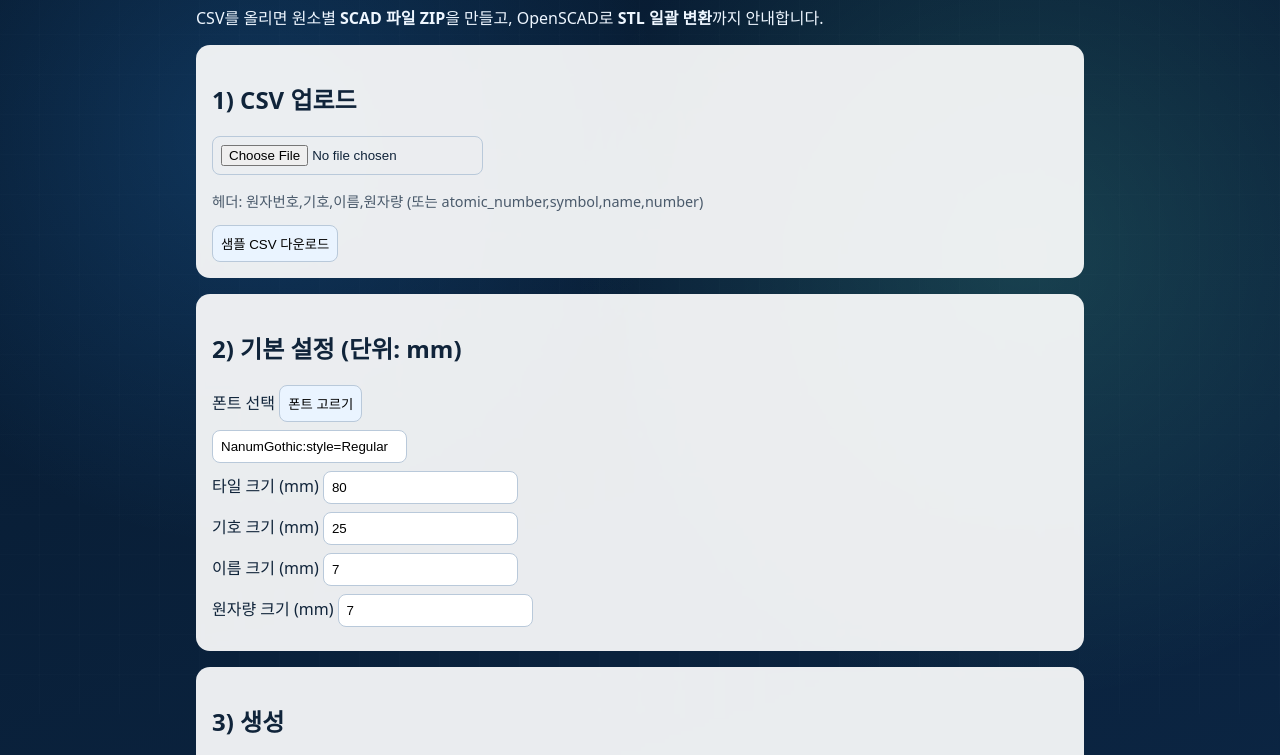
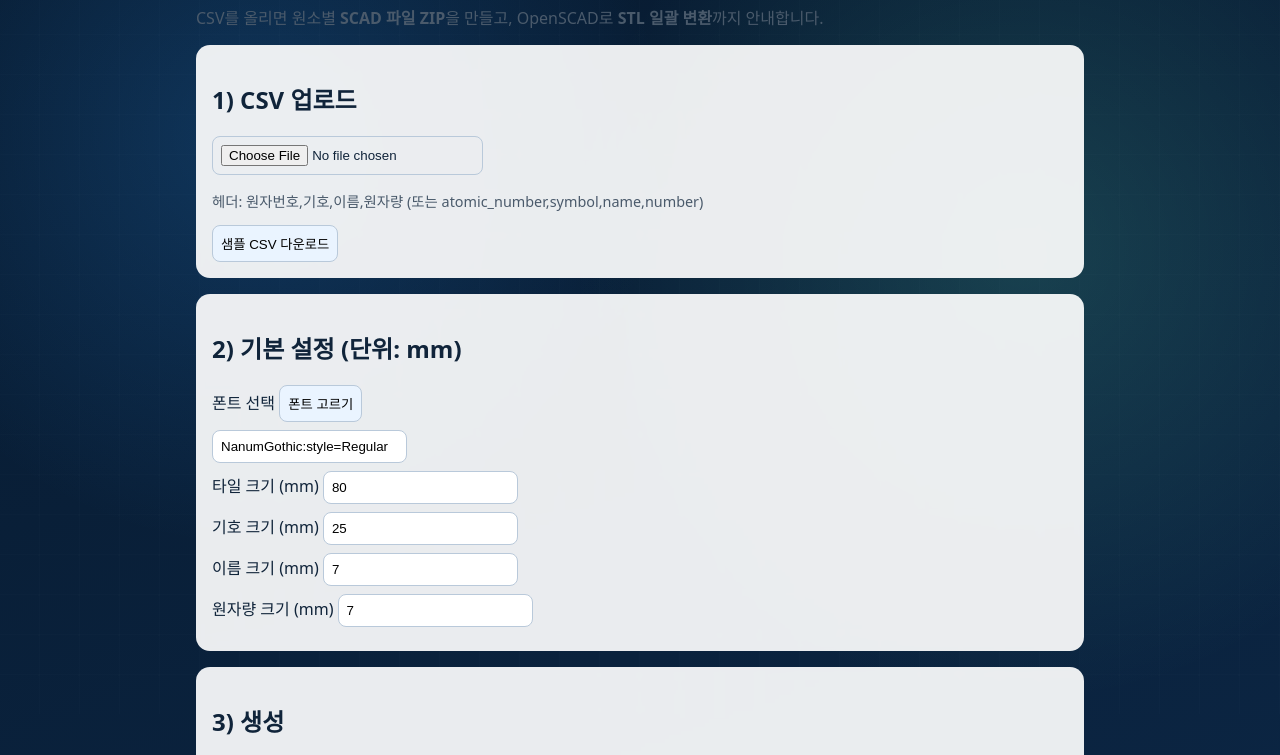
Before and after one commit to biscuitbox/maru, a plain HTML site: page index.html in a window 1280 px wide. Shown: the part 86-841 px from the top of the page. Drawn offline with nearby package versions, Linux system fonts and the light colour scheme.

Commit message:
Update styles.css

```diff
--- a/styles.css
+++ b/styles.css
@@ -16,7 +16,7 @@ body {
     repeating-linear-gradient(90deg, transparent 0 38px, #fff1 39px 40px);
 }
 .container { max-width: 920px; margin: 24px auto; padding: 0 16px 40px; position: relative; }
-h1, p { color: #eef6ff; }
+h1, p { color: #4a5a6b; }
 .card { background: var(--card); border-radius: 14px; padding: 16px; margin-bottom: 16px; backdrop-filter: blur(2px); }
 label { display: block; margin: 8px 0; }
 input, button { padding: 8px; border-radius: 8px; border: 1px solid #b9c9da; }
```
